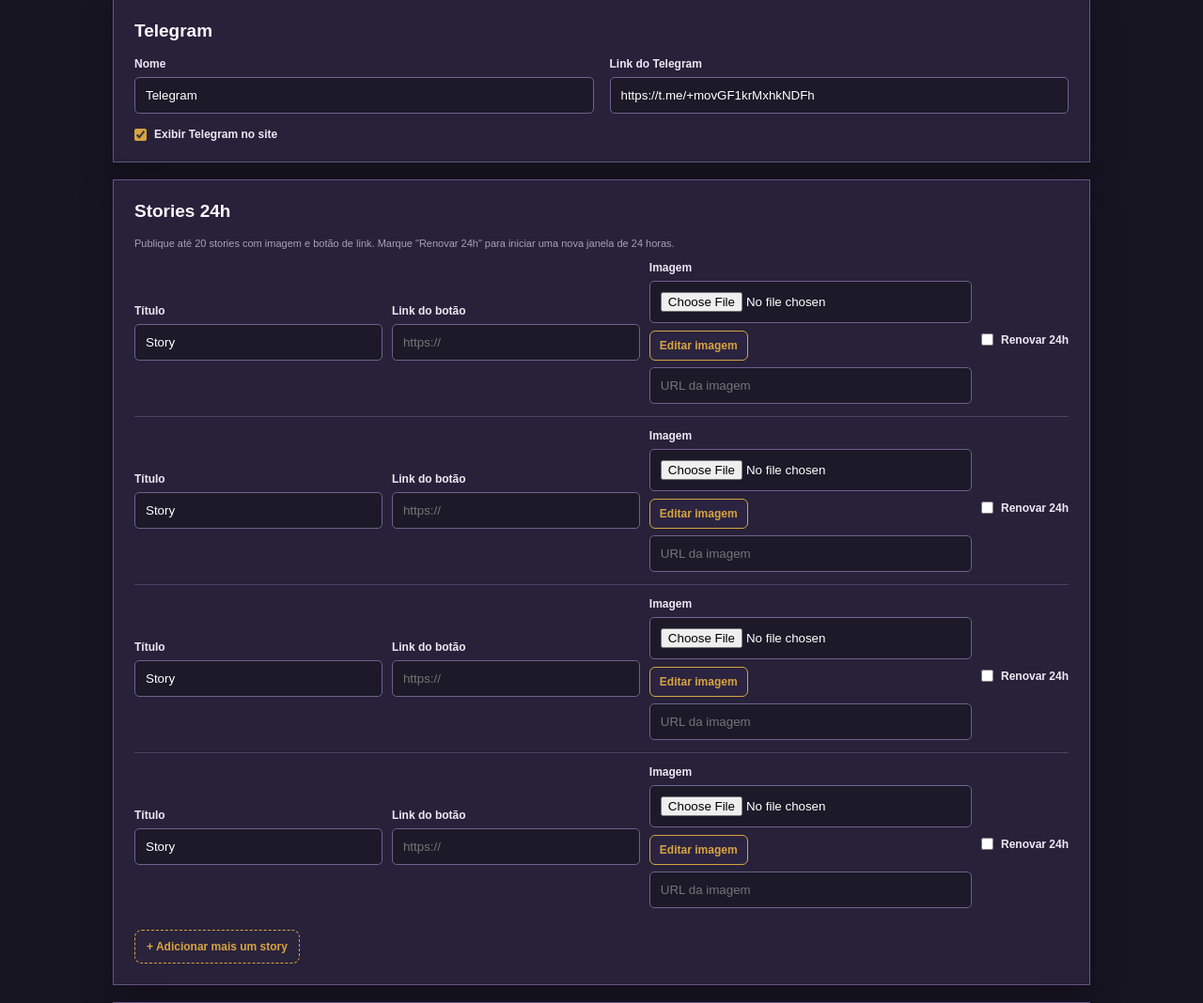
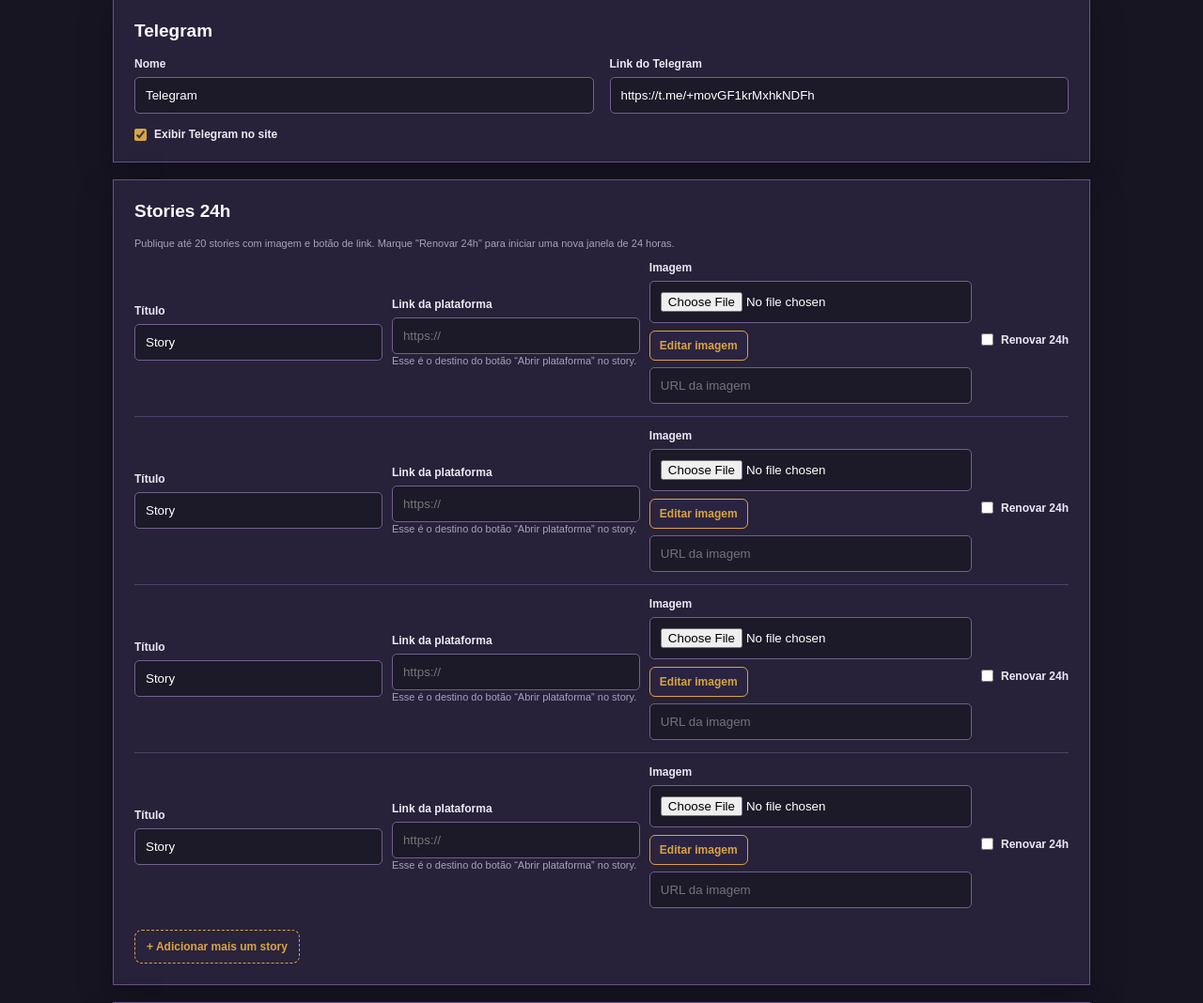
Before and after one commit to gabrielasmoreira19-sys/gjfortunesinais, a Flask app: page /admin in a window 1280 px wide. Shown: the part 1128-2196 px from the top of the page at 94% size. Run offline with Flask 3, Linux system fonts and the light colour scheme; the visitor is signed in with stand-in values (Sample User, id 1); some libraries are stand-ins or nearby versions.

Commit message:
Simplifica link dos stories

```diff
--- a/templates/admin.html
+++ b/templates/admin.html
@@ -346,8 +346,9 @@
                         <label>Título
                             <input name="story_titulo_{{ indice }}" value="{{ story.titulo|default('Story') }}">
                         </label>
-                        <label>Link do botão
+                        <label>Link da plataforma
                             <input name="story_link_{{ indice }}" value="{{ story.link|default('') }}" placeholder="https://">
+                            <span class="hint">Esse é o destino do botão “Abrir plataforma” no story.</span>
                         </label>
                         <label>Imagem
                             <input class="story-file-input" data-story-index="{{ indice }}" type="file" name="story_imagem_{{ indice }}" accept="image/*">
```
